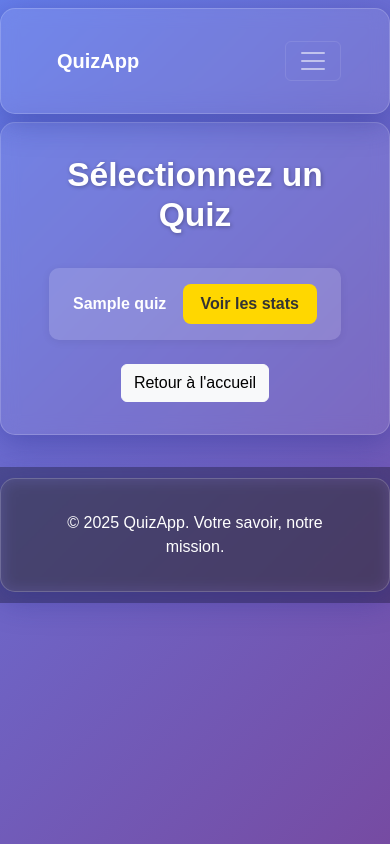
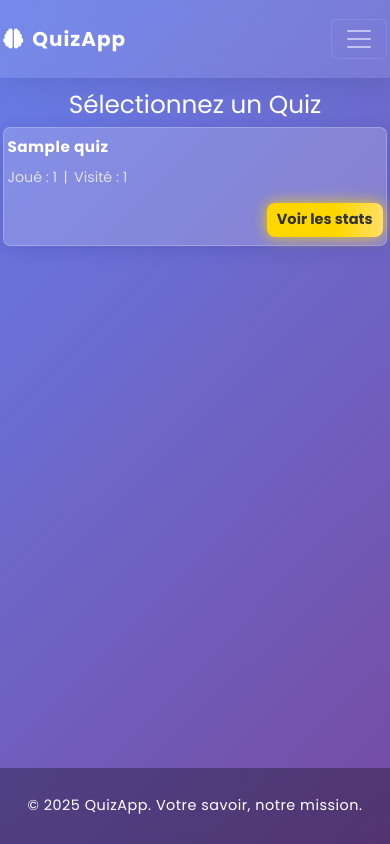
Before and after one commit to Hanae123458/djangoQuizProject, a Django app: page /quiz/question/stats/ in a window 390 px wide. Run offline with Django 5.2, Linux system fonts and the light colour scheme; tables that the repository leaves empty hold one stand-in row (values such as "Sample post").

Commit message:
Add statistics link to navbar, enhance quiz selection page styling, and improve question statistics logic

```diff
--- a/quizApp/templates/navbar.html
+++ b/quizApp/templates/navbar.html
@@ -9,11 +9,13 @@
       <ul class="navbar-nav me-auto">
         <li class="nav-item"><a class="nav-link active" href="{% url 'home' %}">Accueil</a></li>
         <li class="nav-item"><a class="nav-link " href="{% url 'quizPage' %}">Jouer</a></li>
+        <li class="nav-item"><a class="nav-link " href="{% url 'statistics' %}">Statistiques</a></li>
+        <li class="nav-item"><span class=" nav-link" style="margin-right: 4rem;">|</span></li>
+
         {% if user.is_creator %}
         <li class="nav-item"><a class="nav-link " href="{% url 'fetch_quiz' %}">Statistiques quiz</a></li>
         <li class="nav-item"><a class="nav-link " href="{% url 'create_quiz' %}">Créer un quiz</a></li>
         {% endif %}
-        <li class="nav-item"><a class="nav-link " href="{% url 'statistics' %}">Statistiques</a></li>
       </ul>
       <div>
         {% if user.is_authenticated %}
--- a/quizApp/templates/select_quiz_stats.html
+++ b/quizApp/templates/select_quiz_stats.html
@@ -4,91 +4,296 @@
     <meta charset="UTF-8">
     <title>Sélectionner un Quiz</title>
     <meta name="viewport" content="width=device-width, initial-scale=1">
-    <link href="https://cdn.jsdelivr.net/npm/bootstrap@5.3.5/dist/css/bootstrap.min.css" rel="stylesheet">
+ <link href="https://cdn.jsdelivr.net/npm/bootstrap@5.3.5/dist/css/bootstrap.min.css" rel="stylesheet" />
+  <link rel="stylesheet" href="https://cdnjs.cloudflare.com/ajax/libs/font-awesome/6.5.0/css/all.min.css" />
+  <link href="https://fonts.googleapis.com/css2?family=Poppins:wght@400;600;700&display=swap" rel="stylesheet" />
     <style>
     body {
       background: linear-gradient(135deg, #667eea, #764ba2);
       font-family: 'Poppins', sans-serif;
       color: #fff;
       margin: 0;
+      min-height: 100vh;
+      display: flex;
+      flex-direction: column;
+    }
+    .navbar {
+      background-color: rgba(255, 255, 255, 0.1) !important;
+      backdrop-filter: blur(10px);
+      box-shadow: 0 4px 30px rgba(0, 0, 0, 0.1);
+    }
+    .navbar-brand, .nav-link {
+      color: #fff !important;
+      font-weight: 700;
+      letter-spacing: 1px;
+      transition: color 0.3s ease;
+    }
+    .nav-link:hover, .nav-link.active {
+      color: #ffd700 !important;
+    }
+    .hero {
+      padding: 6rem 1rem 3rem;
+      text-align: center;
+      position: relative;
+      z-index: 1;
+    }
+    .hero h1 {
+      font-size: 3rem;
+      font-weight: 700;
+      margin-bottom: 1rem;
+      text-shadow: 1px 1px 8px rgba(0,0,0,0.5);
+      animation: fadeInDown 1s ease forwards;
+    }
+    .hero p {
+      font-size: 1.3rem;
+      margin-bottom: 2rem;
+      text-shadow: 1px 1px 5px rgba(0,0,0,0.3);
+      animation: fadeInUp 1s ease forwards;
+    }
+    .btn-main {
+      background: #ffd700;
+      color: #333;
+      font-weight: 700;
+      border-radius: 30px;
+      padding: 0.75rem 2.5rem;
+      transition: all 0.3s ease;
+      box-shadow: 0 4px 15px rgba(255, 215, 0, 0.6);
+      animation: pulse 2.5s infinite;
+    }
+    .btn-main:hover {
+      background: #fff;
+      color: #764ba2;
+      transform: scale(1.1);
+      box-shadow: 0 6px 20px rgba(255, 215, 0, 0.9);
+    }
+    @keyframes pulse {
+      0%, 100% { box-shadow: 0 0 10px rgba(255, 215, 0, 0.6); }
+      50% { box-shadow: 0 0 20px rgba(255, 215, 0, 1); }
+    }
+    @keyframes fadeInDown {
+      from { opacity: 0; transform: translateY(-30px); }
+      to { opacity: 1; transform: translateY(0); }
+    }
+    @keyframes fadeInUp {
+      from { opacity: 0; transform: translateY(30px); }
+      to { opacity: 1; transform: translateY(0); }
+    }
+    .section-bg {
+      background: rgba(255, 255, 255, 0.1);
+      border-radius: 15px;
+      backdrop-filter: blur(6px);
+      padding: 3rem 2rem;
+      margin: 3rem auto;
+      max-width: 900px;
+      box-shadow: 0 8px 24px rgba(0, 0, 0, 0.2);
+    }
+    .section-bg h2 {
+      color: #fff;
+      font-weight: 700;
+      margin-bottom: 1rem;
+      text-align: center;
+      letter-spacing: 1.5px;
+    }
+    .section-bg p {
+      color: #f1f1f1;
+      text-align: center;
+      margin-bottom: 2rem;
+    }
+    /* Quiz Live Section */
+    .quiz-live {
+      background: rgba(0, 0, 0, 0.25);
+      border-radius: 15px;
+      padding: 2rem;
+      margin: 2rem auto;
+      max-width: 700px;
+      box-shadow: 0 0 15px #ffd700;
+      text-align: center;
+    }
+    .quiz-live h3 {
+      font-weight: 700;
+      margin-bottom: 1rem;
+      color: #ffd700;
+      text-shadow: 0 0 8px #ffd700;
+    }
+    .progress {
+      height: 20px;
+      background-color: rgba(255, 255, 255, 0.2);
+      border-radius: 10px;
+      overflow: hidden;
+      margin-bottom: 1rem;
+      box-shadow: inset 0 1px 3px rgba(0,0,0,0.2);
+    }
+    .progress-bar {
+      background: linear-gradient(90deg, #ffd700, #ffec70);
+      transition: width 0.4s ease;
+    }
+    .score {
+      font-size: 1.5rem;
+      font-weight: 700;
+      margin-top: 0.5rem;
+      color: #fff;
+      text-shadow: 1px 1px 3px #000;
+    }
+    /* Top Scores */
+    .top-scores {
+      background: rgba(255, 255, 255, 0.1);
+      border-radius: 15px;
+      max-width: 700px;
+      margin: 3rem auto;
+      padding: 2rem;
+      box-shadow: 0 0 15px #764ba2;
+    }
+    .top-scores h4 {
+      color: #ffd700;
+      font-weight: 700;
+      margin-bottom: 1rem;
+      text-align: center;
+    }
+    .top-scores ul {
+      list-style: none;
       padding: 0;
-            min-height: 100vh;
+      color: #fff;
+      font-weight: 600;
     }
-        .container {
+    .top-scores ul li {
+      padding: 0.5rem 0;
+      border-bottom: 1px solid rgba(255, 215, 0, 0.3);
+      display: flex;
+      justify-content: space-between;
+    }
+    /* Footer */
+    footer {
+      background-color: rgba(0, 0, 0, 0.3);
+      backdrop-filter: blur(5px);
+      color: white;
+      text-align: center;
+      padding: 1rem 0;
+      margin-top: auto;
+      font-size: 0.9rem;
+      letter-spacing: 0.5px;
+    }
+    @media (max-width: 768px) {
+      .hero h1 {
+        font-size: 2rem;
+      }
+      .hero p {
+        font-size: 1rem;
+      }
+      .btn-main {
+        padding: 0.6rem 1.5rem;
+      }
+    }
+  </style>
 
-            background: rgba(255,255,255,0.08);
-            border-radius: 15px;
-            padding: 2rem 3rem;
-            box-shadow: 0 8px 32px rgba(31, 38, 135, 0.37);
-            backdrop-filter: blur(8.5px);
-            border: 1px solid rgba(255,255,255,0.18);
-        }
-        h2 {
-            text-align: center;
-            font-weight: 700;
-            font-size: 2.1rem;
-            margin-bottom: 2rem;
-            text-shadow: 1px 1px 4px rgba(0,0,0,0.3);
-        }
+
+<style>
+
         .quiz-list {
             list-style: none;
             padding: 0;
         }
         .quiz-list li {
-            background: rgba(255,255,255,0.15);
-            margin-bottom: 1rem;
-            border-radius: 10px;
-            padding: 1rem 1.5rem;
+            background: rgba(255,255,255,0.18);
+            margin-bottom: 1.2rem;
+            border-radius: 12px;
+            padding: 0.7rem 0.7rem 0.7rem 0.7rem;
             display: flex;
-            justify-content: space-between;
-            align-items: center;
-            box-shadow: 0 2px 8px rgba(0,0,0,0.07);
+            flex-direction: column;
+            gap: 0.4rem;
+            box-shadow: 0 4px 18px 0 rgba(31, 38, 135, 0.18);
+            border: 1.5px solid rgba(255,255,255,0.22);
+            transition: transform 0.18s, box-shadow 0.18s;
+            position: relative;
+            font-size: 0.98rem;
+        }
+        .quiz-list li:hover {
+            transform: scale(1.025);
+            box-shadow: 0 8px 32px 0 rgba(31, 38, 135, 0.28);
+            background: rgba(255,255,255,0.23);
         }
         .quiz-title {
-            font-weight: 600;
+            font-weight: 700;
             color: #fff;
+            font-size: 1.05rem;
+            letter-spacing: 0.5px;
+            margin-bottom: 0.1rem;
+        }
+        .quiz-meta {
+            display: flex;
+            gap: 0.6rem;
+            align-items: center;
+            font-size: 0.93rem;
+            color: #e0e0e0;
+        }
+        .quiz-actions {
+            display: flex;
+            justify-content: flex-end;
+            margin-top: 0.5rem;
         }
         .btn-main {
-            background-color: #ffd700;
+            background: linear-gradient(90deg, #ffd700 60%, #ffe066 100%);
             color: #333;
             border: none;
             border-radius: 8px;
-            padding: 8px 18px;
-            font-weight: 600;
-            transition: all 0.3s;
+            padding: 7px 14px;
+            font-weight: 700;
+            font-size: 0.95rem;
+            box-shadow: 0 2px 8px rgba(255, 215, 0, 0.08);
+            transition: all 0.22s;
         }
         .btn-main:hover {
-            background-color: #ffc107;
+            background: linear-gradient(90deg, #ffe066 60%, #ffd700 100%);
             color: #222;
+            box-shadow: 0 4px 16px rgba(255, 215, 0, 0.18);
         }
-        footer {
-            background-color: rgba(0, 0, 0, 0.3);
-            backdrop-filter: blur(5px);
-            color: white;
-            text-align: center;
-            padding: 0.7rem 0;
-            margin-top: 2rem;
+        @media (max-width: 600px) {
+            .container {
+                padding: 0.7rem 0.2rem;
             }
+            .quiz-list li {
+                padding: 0.5rem 0.2rem;
+                border-radius: 7px;
+                font-size: 0.93rem;
+            }
+            .quiz-title {
+                font-size: 0.95rem;
+            }
+            .quiz-meta {
+                font-size: 0.89rem;
+                gap: 0.4rem;
+            }
+            .btn-main {
+                font-size: 0.91rem;
+                padding: 6px 10px;
+            }
+        }
+
     </style>
 </head>
 <body>
     {% include 'navbar.html' %}
     {% load static %}
     <div class="container">
-        <h2>Sélectionnez un Quiz</h2>
+        <h2 style="text-align: center;">Sélectionnez un Quiz</h2>
         <ul class="quiz-list">
             {% for quiz in quizzes %}
             <li>
                 <span class="quiz-title">{{ quiz.title }}</span>
+                <div class="quiz-meta">
+                    <span>Joué : {{quiz.times_played}}</span>
+                    <span>|</span>
+                    <span>Visité : {{quiz.times_visited}}</span>
+                </div>
+
+                <div class="quiz-actions">
                     <a href="{% url 'quiz_stats' quiz.id %}" class="btn btn-main">Voir les stats</a>
+                </div>
             </li>
             {% empty %}
             <li>Aucun quiz disponible.</li>
             {% endfor %}
         </ul>
-        <div class="text-center mt-4">
-            <a href="{% url 'home' %}" class="btn btn-light">Retour à l'accueil</a>
-        </div>
+
     </div>
     <footer>
         <div class="container">
--- a/quizApp/views.py
+++ b/quizApp/views.py
@@ -242,11 +242,9 @@ class question_stats(View):
             right_answers = 0
             answer_counter = {}
             for answer in answers :
-                # Count frequency for most_frequent_answer
                 ans_val = (answer.user_answer or '').strip().lower()
                 if ans_val:
                     answer_counter[ans_val] = answer_counter.get(ans_val, 0) + 1
-                # Handle different types of questions (QCM, VF, RC)
                 if question.type_question == 'QCM':
                     if answer.user_answer and str(answer.user_answer) == str(question.bonne_reponse):
                         right_answers += 1
@@ -258,7 +256,6 @@ class question_stats(View):
                 elif question.type_question == 'RC':
                     if answer.user_answer and answer.user_answer.strip().lower() == (question.reponse_1 or '').strip().lower():
                         right_answers += 1
-            # Find most frequent answer
             if answer_counter:
                 most_frequent_answer = max(answer_counter.items(), key=lambda x: x[1])[0]
             else:
```
Lines whose indentation alone changed are shown as unchanged.
